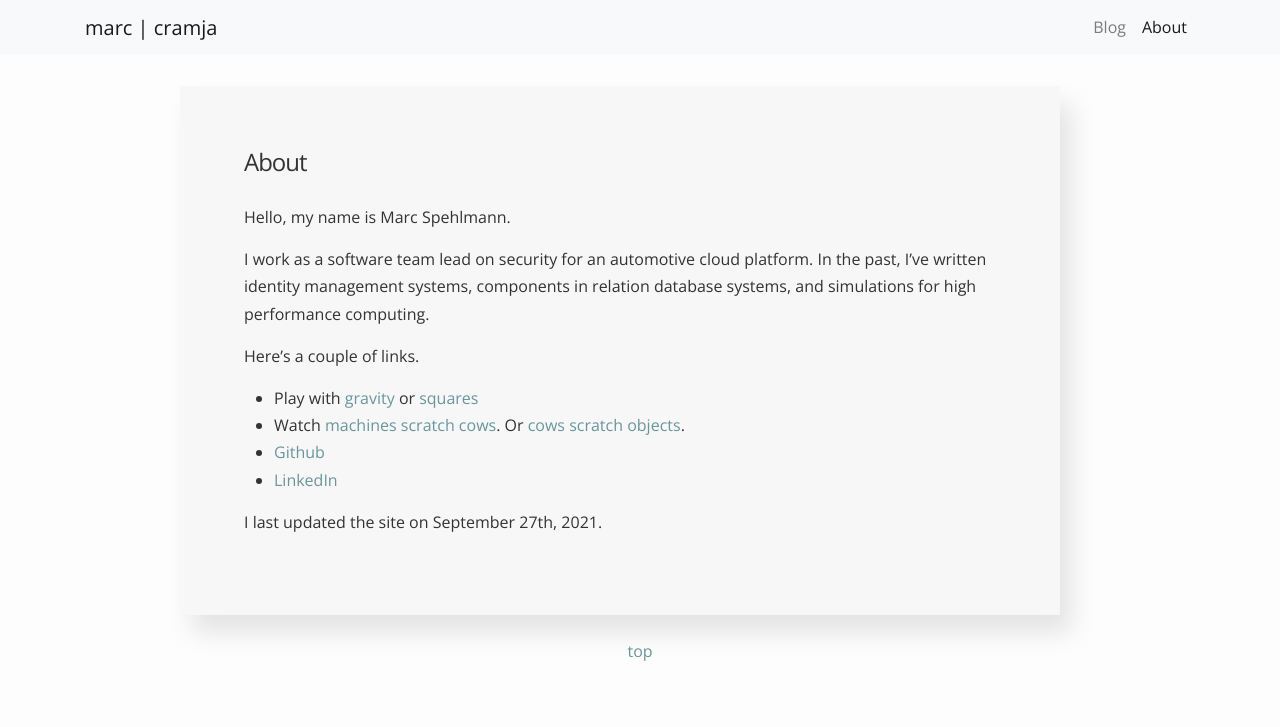
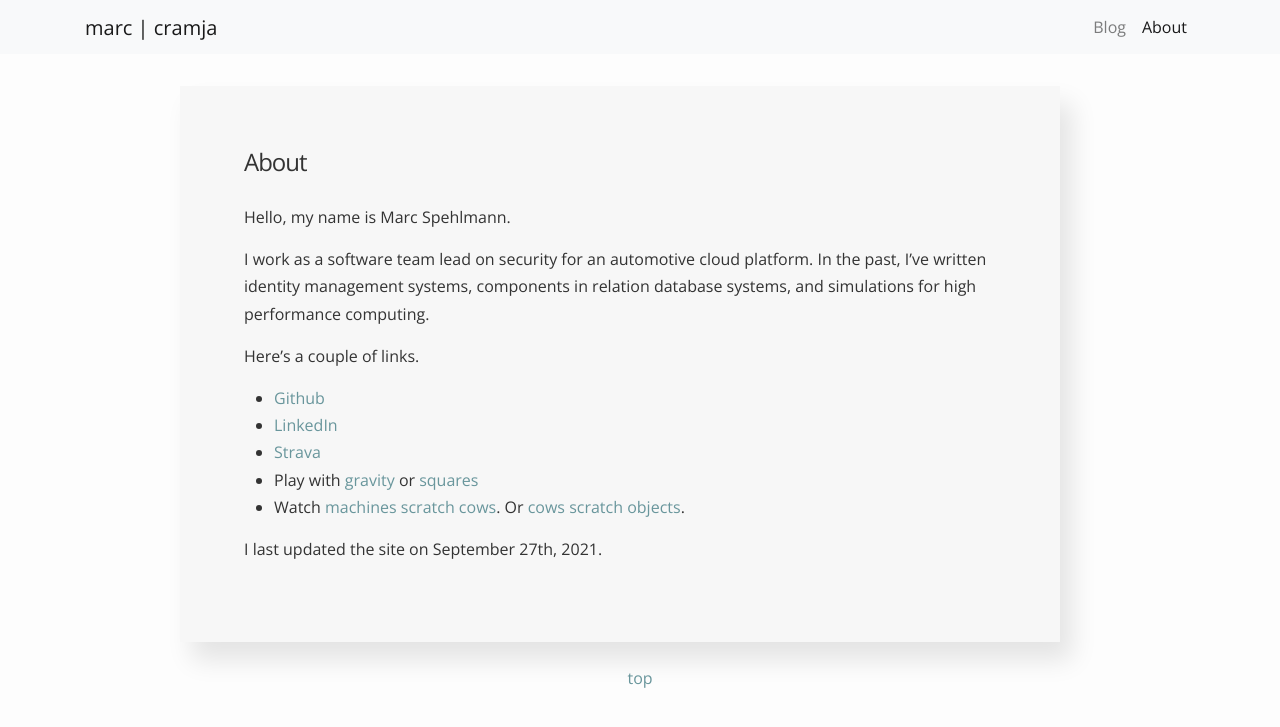
Before and after one commit to cramja/cramja.github.io, a Jekyll site: the page built from about.md, in a window 1280 px wide. Shown: the top 727 px of the page. Built offline with Jekyll 4.4.1, drawn with Linux system fonts in a browser that asks for light colours.

Commit message:
add strava

```diff
--- a/about.md
+++ b/about.md
@@ -12,9 +12,10 @@ systems, and simulations for high performance computing.
 
 Here's a couple of links.
 
+* [Github](https://github.com/cramja)
+* [LinkedIn](https://www.linkedin.com/in/marc-spehlmann-0a60258b/)
+* [Strava](https://www.strava.com/athletes/22420249)
 *  Play with [gravity]({% post_url 2016-12-31-gravity %}) or [squares]({% post_url 2018-12-31-squares %})
 *  Watch [machines scratch cows](http://i.imgur.com/AqLvXJh.gifv). Or [cows scratch objects](https://gfycat.com/thatalivedogwoodclubgall).
-* [Github](https://github.com/cramja)
-* [LinkedIn](https://www.linkedin.com/in/marc-spehlmann-0a60258b/)
 
 I last updated the site on {{ site.time | date_to_long_string: "ordinal", "US"}}.
```
